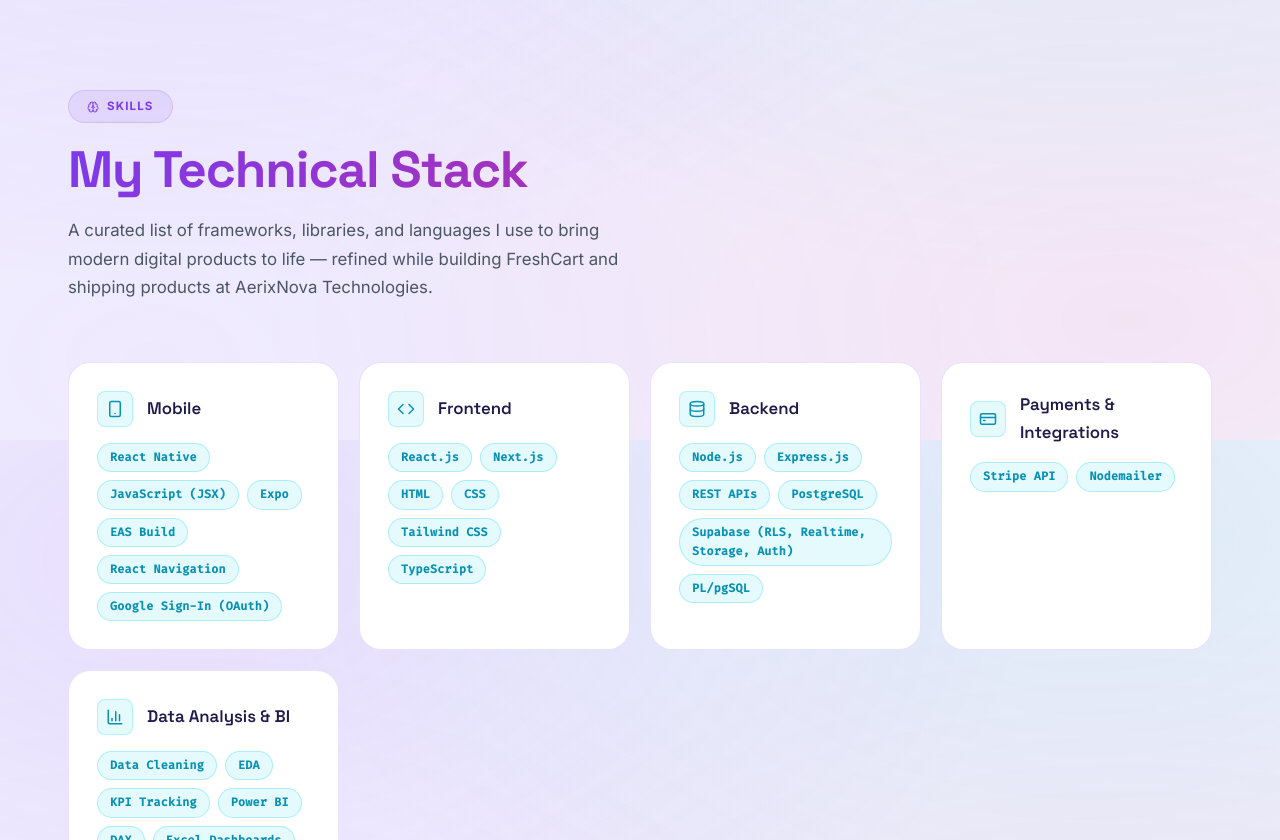
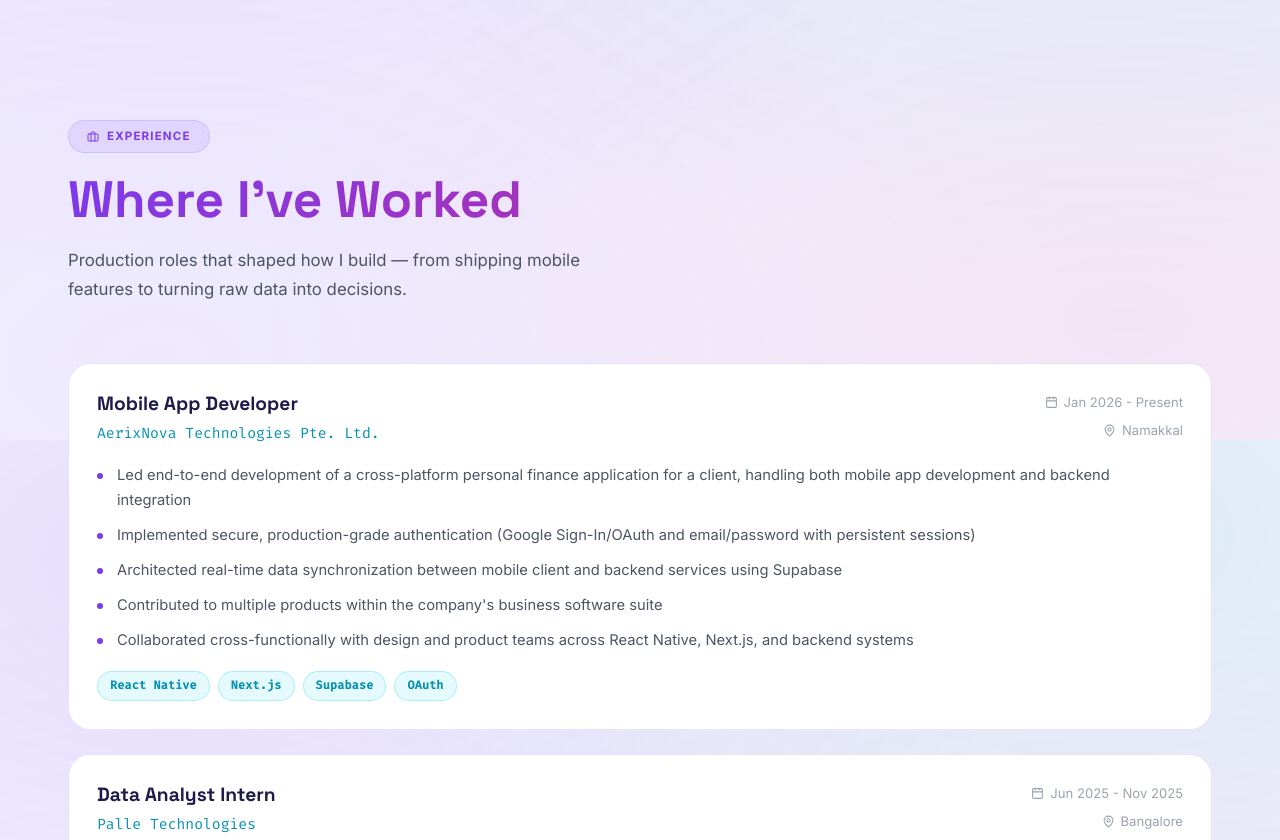
Before and after one commit to Aadhi153/portfolio, a React (Vite) app: page / in a window 1280 px wide. Shown: the part 1960-2800 px from the top of the page. Built offline with nearby package versions, Linux system fonts and the light colour scheme.

Commit message:
feat: add Experience and Hero components to portfolio site

```diff
--- /dev/null
+++ b/src/components/Experience.css
@@ -0,0 +1,95 @@
+.experience__header { margin-bottom: 60px; }
+
+.experience__timeline {
+  display: flex;
+  flex-direction: column;
+  gap: 24px;
+}
+
+.experience__card {
+  display: flex;
+  flex-direction: column;
+  gap: 18px;
+}
+
+.experience__card-header {
+  display: flex;
+  justify-content: space-between;
+  align-items: flex-start;
+  flex-wrap: wrap;
+  gap: 12px;
+  position: relative;
+  z-index: 1;
+}
+
+.experience__role {
+  font-size: 1.2rem;
+  color: var(--text-primary);
+  line-height: 1.3;
+}
+
+.experience__company {
+  font-size: 0.92rem;
+  color: var(--accent-cyan);
+  font-family: 'Fira Code', monospace;
+  margin-top: 4px;
+}
+
+.experience__meta {
+  display: flex;
+  flex-direction: column;
+  align-items: flex-end;
+  gap: 6px;
+}
+
+.experience__meta-item {
+  display: flex;
+  align-items: center;
+  gap: 6px;
+  font-size: 0.82rem;
+  color: var(--text-muted);
+  white-space: nowrap;
+}
+
+.experience__points {
+  list-style: none;
+  display: flex;
+  flex-direction: column;
+  gap: 10px;
+  position: relative;
+  z-index: 1;
+}
+
+.experience__points li {
+  position: relative;
+  padding-left: 20px;
+  color: var(--text-secondary);
+  font-size: 0.92rem;
+  line-height: 1.7;
+}
+
+.experience__points li::before {
+  content: '';
+  position: absolute;
+  left: 0;
+  top: 0.65em;
+  width: 6px;
+  height: 6px;
+  border-radius: 50%;
+  background: var(--accent-purple);
+}
+
+.experience__tags {
+  display: flex;
+  flex-wrap: wrap;
+  gap: 8px;
+  position: relative;
+  z-index: 1;
+}
+
+/* ── Responsive ── */
+@media (max-width: 600px) {
+  .experience__meta {
+    align-items: flex-start;
+  }
+}
--- /dev/null
+++ b/src/components/Experience.jsx
@@ -0,0 +1,104 @@
+import { useInView } from 'react-intersection-observer'
+import { motion } from 'framer-motion'
+import { Briefcase, MapPin, Calendar } from 'lucide-react'
+import useTilt from '../hooks/useTilt'
+import './Experience.css'
+
+const experiences = [
+  {
+    id: 'aerixnova',
+    role: 'Mobile App Developer',
+    company: 'AerixNova Technologies Pte. Ltd.',
+    location: 'Namakkal',
+    period: 'Jan 2026 - Present',
+    points: [
+      'Led end-to-end development of a cross-platform personal finance application for a client, handling both mobile app development and backend integration',
+      'Implemented secure, production-grade authentication (Google Sign-In/OAuth and email/password with persistent sessions)',
+      'Architected real-time data synchronization between mobile client and backend services using Supabase',
+      "Contributed to multiple products within the company's business software suite",
+      'Collaborated cross-functionally with design and product teams across React Native, Next.js, and backend systems',
+    ],
+    tags: ['React Native', 'Next.js', 'Supabase', 'OAuth'],
+  },
+  {
+    id: 'palle',
+    role: 'Data Analyst Intern',
+    company: 'Palle Technologies',
+    location: 'Bangalore',
+    period: 'Jun 2025 - Nov 2025',
+    points: [
+      'Cleaned and transformed raw datasets using Excel and SQL',
+      'Built 3 automated Power BI dashboards — HR Analytics, Patient Analysis, and Pizza Sales',
+    ],
+    tags: ['Excel', 'SQL', 'Power BI', 'DAX'],
+  },
+]
+
+function ExperienceCard({ exp, index, inView }) {
+  const tilt = useTilt({ strength: 6, lift: 10, scale: 1.01 })
+
+  return (
+    <motion.div
+      className="card tilt-card experience__card"
+      ref={tilt.ref}
+      onMouseMove={tilt.onMouseMove}
+      onMouseLeave={tilt.onMouseLeave}
+      initial={{ opacity: 0, y: 40 }}
+      animate={inView ? { opacity: 1, y: 0 } : {}}
+      transition={{ duration: 0.6, delay: index * 0.15, ease: 'easeOut' }}
+    >
+      <div className="experience__card-header">
+        <div>
+          <h3 className="experience__role">{exp.role}</h3>
+          <div className="experience__company">{exp.company}</div>
+        </div>
+        <div className="experience__meta">
+          <span className="experience__meta-item"><Calendar size={13} /> {exp.period}</span>
+          <span className="experience__meta-item"><MapPin size={13} /> {exp.location}</span>
+        </div>
+      </div>
+
+      <ul className="experience__points">
+        {exp.points.map((p) => (
+          <li key={p}>{p}</li>
+        ))}
+      </ul>
+
+      <div className="experience__tags">
+        {exp.tags.map((tag) => (
+          <span key={tag} className="tag cyan">{tag}</span>
+        ))}
+      </div>
+    </motion.div>
+  )
+}
+
+export default function Experience() {
+  const { ref, inView } = useInView({ triggerOnce: true, threshold: 0.1 })
+
+  return (
+    <section id="experience" className="experience section" ref={ref}>
+      <div className="container">
+        <motion.div
+          className="experience__header"
+          initial={{ opacity: 0, y: 30 }}
+          animate={inView ? { opacity: 1, y: 0 } : {}}
+          transition={{ duration: 0.6 }}
+        >
+          <span className="section-badge"><Briefcase size={12} /> Experience</span>
+          <h2 className="section-title">Where I've Worked</h2>
+          <p className="section-subtitle">
+            Production roles that shaped how I build — from shipping mobile features to turning raw data
+            into decisions.
+          </p>
+        </motion.div>
+
+        <div className="experience__timeline">
+          {experiences.map((exp, i) => (
+            <ExperienceCard key={exp.id} exp={exp} index={i} inView={inView} />
+          ))}
+        </div>
+      </div>
+    </section>
+  )
+}
--- a/src/components/Hero.jsx
+++ b/src/components/Hero.jsx
@@ -16,7 +16,7 @@ const LinkedinIcon = () => (
   </svg>
 )
 
-const roles = ['Full Stack Developer', 'React Native Developer', 'Web Developer']
+const roles = ['Full Stack & React Native Developer']
 
 function useTypewriter(words, { typeSpeed = 75, deleteSpeed = 40, pause = 1500 } = {}) {
   const [index, setIndex] = useState(0)
@@ -93,7 +93,7 @@ export default function Hero() {
               {roleText}
               <span className="hero__role-cursor" />
             </span>
-            <span className="hero__role-sub">React Native · Web Developer · Tamil Nadu, India</span>
+            <span className="hero__role-sub">React Native · Node.js · Supabase · Namakkal, Tamil Nadu</span>
           </motion.div>
 
           <motion.p
@@ -102,8 +102,9 @@ export default function Hero() {
             animate={{ opacity: 1, y: 0 }}
             transition={{ duration: 0.6, delay: 0.3 }}
           >
-            I build high-performance mobile apps and responsive websites with clean UI and scalable
-            backend systems. Passionate about real-world solutions and continuously improving my craft.
+            Full Stack &amp; React Native Developer specializing in React Native, React.js, Node.js, and
+            Supabase, with production experience delivering cross-platform applications end to end — from
+            UI design through backend integration and deployment.
           </motion.p>
 
           <motion.div
@@ -132,7 +133,7 @@ export default function Hero() {
             <a href="https://github.com/Aadhi153" target="_blank" rel="noreferrer" className="hero__social-btn" aria-label="GitHub">
               <GithubIcon />
             </a>
-            <a href="https://linkedin.com/in/aadhipiranav" target="_blank" rel="noreferrer" className="hero__social-btn" aria-label="LinkedIn">
+            <a href="https://linkedin.com/in/aadhi-piranav-r-t" target="_blank" rel="noreferrer" className="hero__social-btn" aria-label="LinkedIn">
               <LinkedinIcon />
             </a>
             <div className="hero__social-divider" />
@@ -162,8 +163,8 @@ export default function Hero() {
 
           {/* Current role & flagship project, in place of unverifiable stats */}
           <div className="hero__stats-line">
-            Currently building at <strong>AerixNova Technologies</strong> — shipped{' '}
-            <strong>FreshCart</strong>, a full-stack grocery ecommerce platform.
+            Currently a Mobile App Developer at <strong>AerixNova Technologies</strong> — building{' '}
+            <strong>FreshCart</strong>, a full-stack e-commerce platform, alongside production client work.
           </div>
         </motion.div>
       </div>
```
